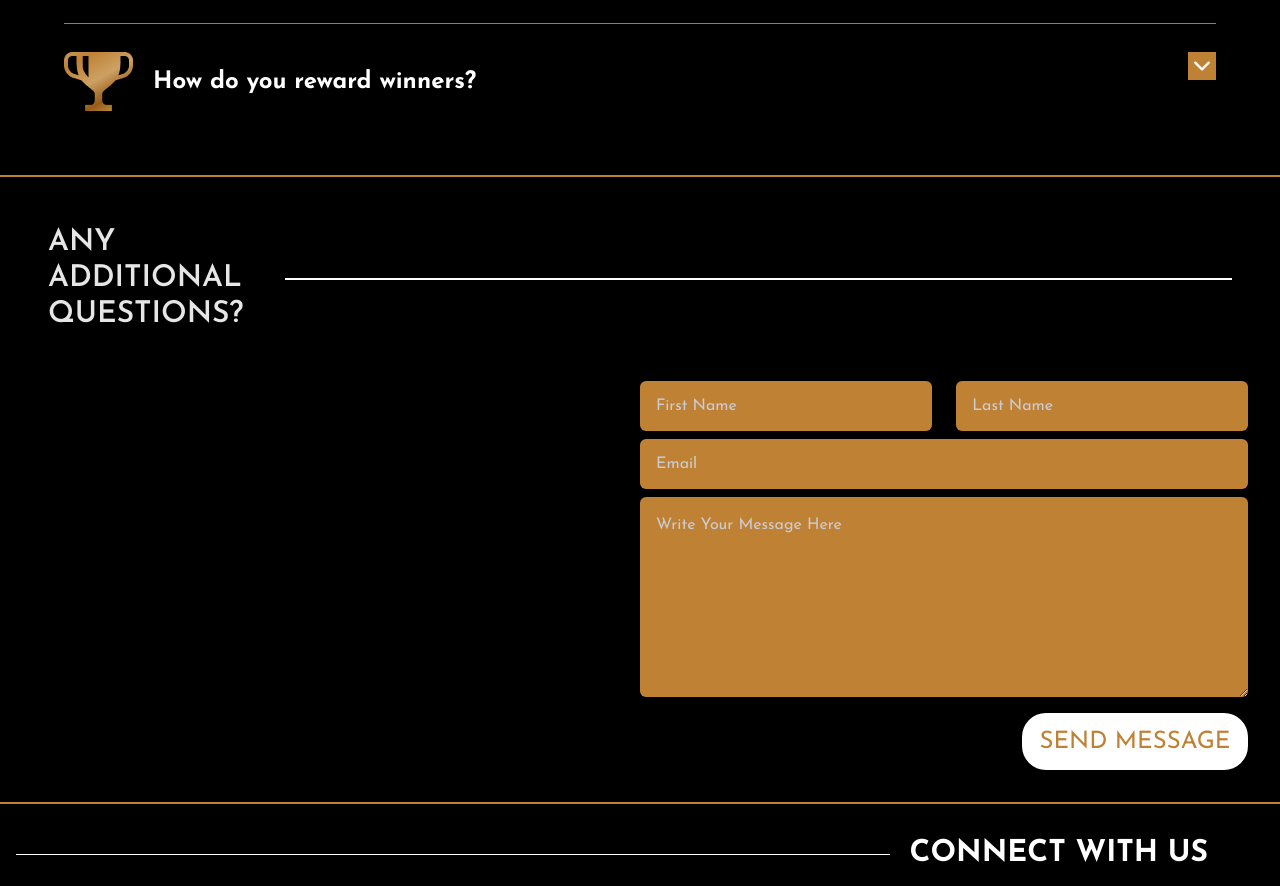
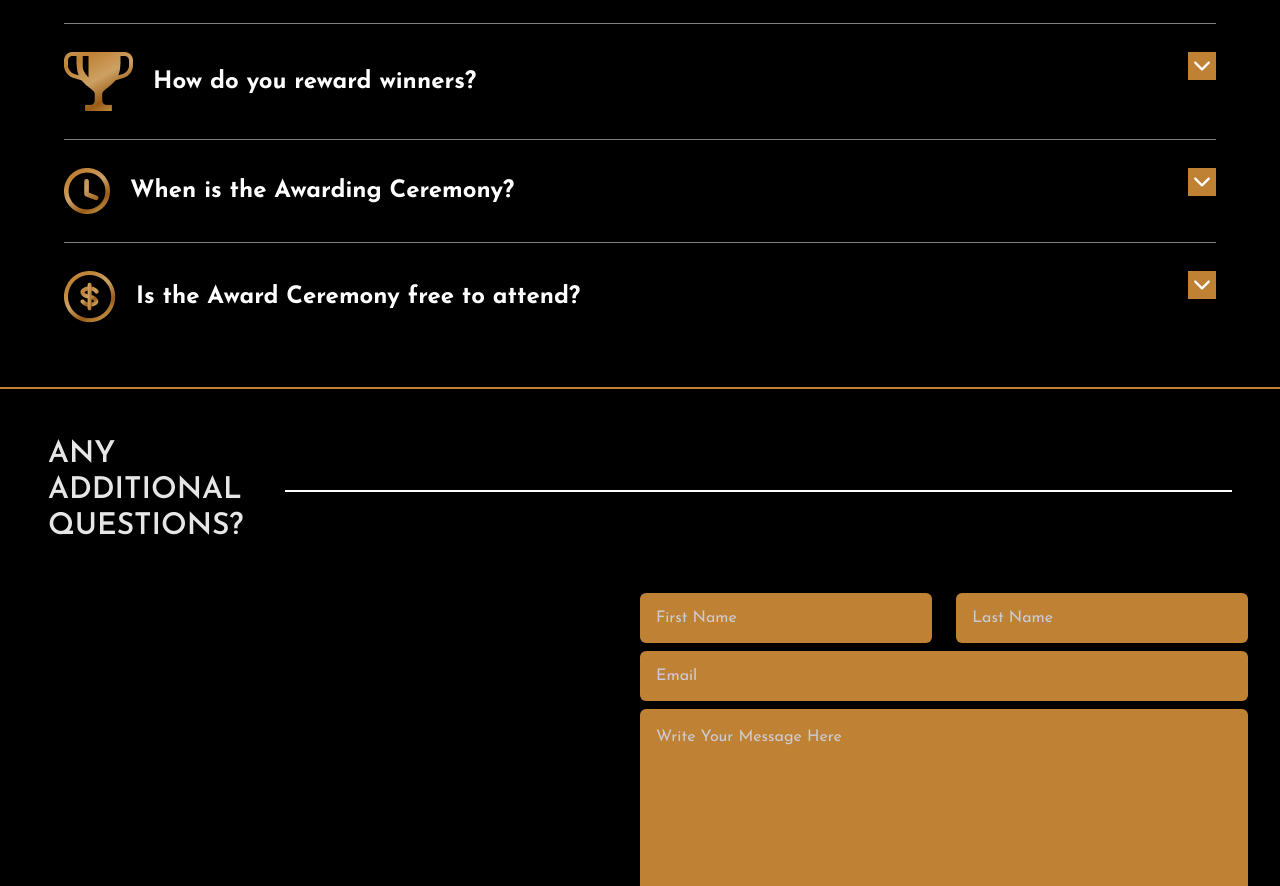
Before and after one commit to Kimutai01/people-s-choice, a React (Vite) app: page /faqs in a window 1280 px wide. Shown: the part 1440-2326 px from the top of the page. Built offline with nearby package versions, Linux system fonts and the light colour scheme.

Commit message:
Update faq dropdown

```diff
--- a/src/components/FaqsComponents/FaqDropdown.jsx
+++ b/src/components/FaqsComponents/FaqDropdown.jsx
@@ -257,6 +257,69 @@ const FaqDropdown = () => {
                 All registered contestants shall receive 50% of the total cash
                 collected from their votes, while category winners are honored
                 with Trophies and certificates, and first and second runners-up
+                receive certificates.
+              </p>
+            )}
+          </div>
+        </div>
+        <div className="border-t-[1px] border-[grey] mt-7">
+          <div className="mt-7 ">
+            <h1
+              className={`md:text-2xl text-2xl text-transparent bg-clip-text font-bold  flex justify-between text-[#fff]`}
+              onClick={() => toggleParagraphVisibility(8)}
+            >
+              <div className="flex items-center text-[#fff]">
+                <img src="/time.png" alt="" className="mr-5" />
+                When is the Awarding Ceremony?
+              </div>
+
+              {activeParagraphIndex === 8 ? (
+                <div className="h-7 w-7 bg-[#BF8134]  text-center items-center flex justify-center mb-1">
+                  <IoIosArrowUp className="inline-block " color="white " />
+                </div>
+              ) : (
+                <div className="h-7 w-7 bg-[#BF8134] text-[#fff] text-center items-center flex justify-center">
+                  <IoIosArrowDown className="inline-block " />
+                </div>
+              )}
+            </h1>
+
+            {activeParagraphIndex === 8 && (
+              <p className="text-[grey] ml-10">
+                Save the date! The Award Gala is scheduled for October 14th,
+                2023.
+              </p>
+            )}
+          </div>
+        </div>
+        <div className="border-t-[1px] border-[grey] mt-7">
+          <div className="mt-7 ">
+            <h1
+              className={`md:text-2xl text-2xl text-transparent bg-clip-text font-bold  flex justify-between text-[#fff]`}
+              onClick={() => toggleParagraphVisibility(9)}
+            >
+              <div className="flex items-center text-[#fff]">
+                <img src="/Group22.png" alt="" className="mr-5" />
+                Is the Award Ceremony free to attend?
+              </div>
+
+              {activeParagraphIndex === 9 ? (
+                <div className="h-7 w-7 bg-[#BF8134]  text-center items-center flex justify-center mb-1">
+                  <IoIosArrowUp className="inline-block " color="white " />
+                </div>
+              ) : (
+                <div className="h-7 w-7 bg-[#BF8134] text-[#fff] text-center items-center flex justify-center">
+                  <IoIosArrowDown className="inline-block " />
+                </div>
+              )}
+            </h1>
+
+            {activeParagraphIndex === 9 && (
+              <p className="text-[grey] ml-10">
+                The award ceremony is free for all nominees to attend. However,
+                for accompanying guests and members of the public who wish to
+                join the event, tickets will be available for purchase on our
+                website.
               </p>
             )}
           </div>
```
